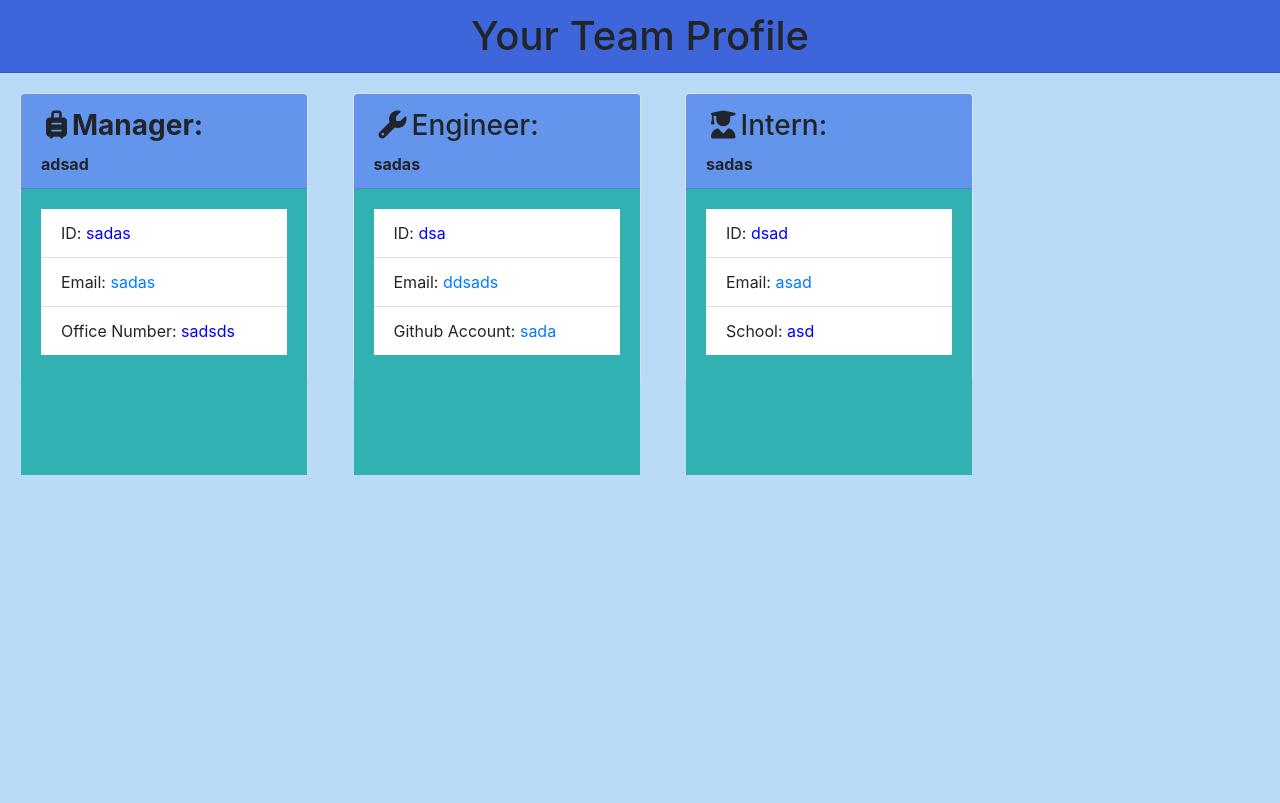
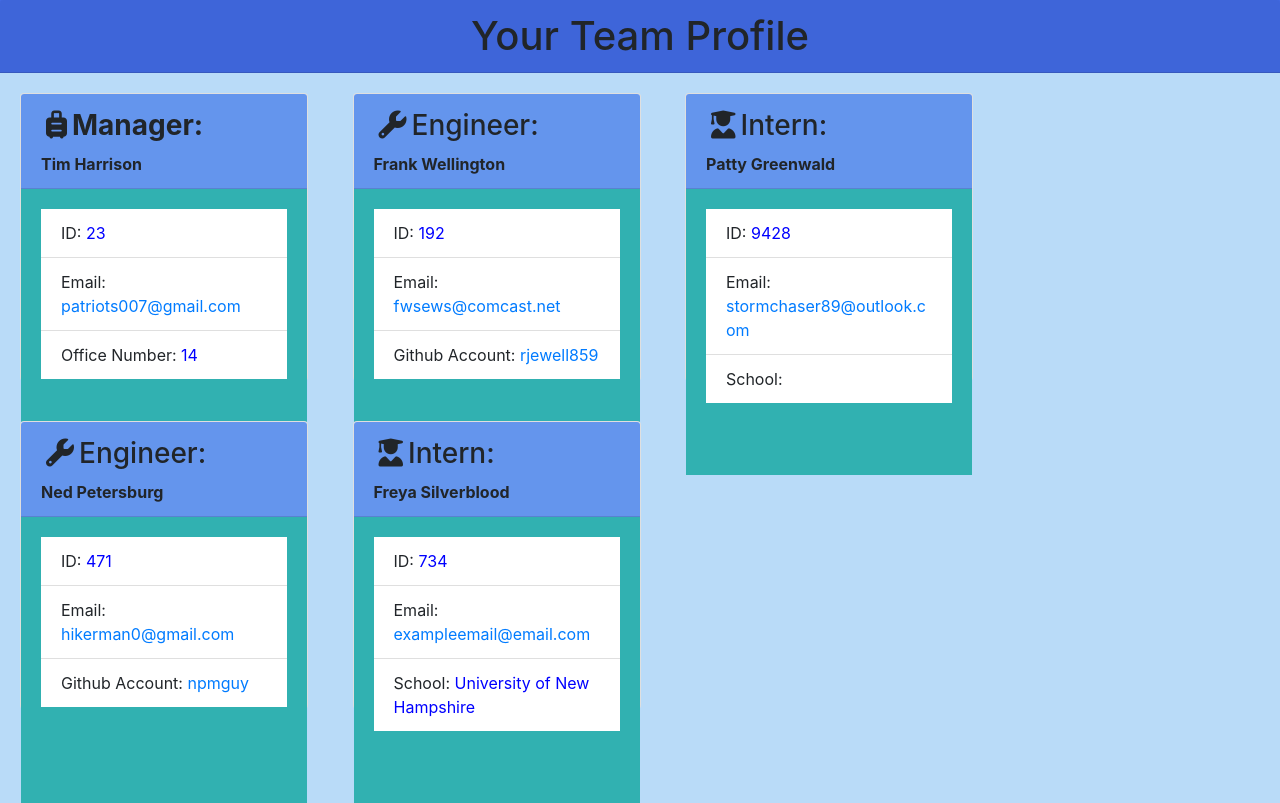
Before and after one commit to Rjewell859/team-profile-generator, a website: page dist/index.html in a window 1280 px wide. Drawn offline with nearby package versions, Linux system fonts and the light colour scheme.

Commit message:
Adding sample HTML to Repo

```diff
--- a/dist/index.html
+++ b/dist/index.html
@@ -19,39 +19,65 @@
     <div class="card" style="width: 18rem; height: 18rem; margin: 20px;display:inline-block;">
     <div class="card-header" style = 'background-color:cornflowerblue'>
     <h3 style='font-weight:bold;'><i class="fas fa-suitcase-rolling"style="margin:5px;"></i>Manager:</h3>
-    <span style='font-weight:bold;'>adsad</span>
+    <span style='font-weight:bold;'>Tim Harrison</span>
   </div>
   <div class="card-body" style = 'background-color:rgb(49, 177, 177); height:100%;'>
   <ul class="list-group list-group-flush"style = 'background-color:aliceblue'>
-    <li class="list-group-item">ID: <span style = 'color:blue;'>sadas</span</li>
-    <li class="list-group-item">Email: <a href = "mailto:sadas">sadas</a></li>
-    <li class="list-group-item">Office Number: <span style = 'color:blue;'>sadsds</span></li>
+    <li class="list-group-item">ID: <span style = 'color:blue;'>23</span</li>
+    <li class="list-group-item">Email: <a href = "mailto:patriots007@gmail.com">patriots007@gmail.com</a></li>
+    <li class="list-group-item">Office Number: <span style = 'color:blue;'>14</span></li>
   </ul>
   </div>
 </div>
     <div class="card" style="width: 18rem; height: 18rem; margin: 20px;display:inline-block;">
     <div class="card-header" style = 'background-color:cornflowerblue'>
     <h3><i class="fas fa-wrench"style="margin:5px;"></i>Engineer:</h3>
-    <span style='font-weight:bold;'>sadas</span>
+    <span style='font-weight:bold;'>Frank Wellington</span>
   </div>
   <div class="card-body" style = 'background-color:rgb(49, 177, 177); height:100%;'>
   <ul class="list-group list-group-flush" style = 'background-color:aliceblue'>
-    <li class="list-group-item">ID: <span style = 'color:blue;'>dsa</span></li>
-    <li class="list-group-item">Email: <a href = "mailto:ddsads">ddsads</a></span></li>
-    <li class="list-group-item">Github Account: <a href = 'https://github.com/sada'>sada</a></span></li>
+    <li class="list-group-item">ID: <span style = 'color:blue;'>192</span></li>
+    <li class="list-group-item">Email: <a href = "mailto:fwsews@comcast.net">fwsews@comcast.net</a></span></li>
+    <li class="list-group-item">Github Account: <a href = 'https://github.com/rjewell859'>rjewell859</a></span></li>
   </ul>
   </div>
 </div>
     <div class="card" style="width: 18rem; height: 18rem; margin: 20px;display:inline-block;">
     <div class="card-header" style = 'background-color:cornflowerblue'>
     <h3><i class="fas fa-user-graduate"style="margin:5px;"></i>Intern:</h3>
-    <span style='font-weight:bold;'>sadas</span>
+    <span style='font-weight:bold;'>Patty Greenwald</span>
   </div>
   <div class="card-body" style = 'background-color:rgb(49, 177, 177); height:100%;'>
   <ul class="list-group list-group-flush" style = 'background-color:aliceblue'>
-    <li class="list-group-item">ID: <span style = 'color:blue;'>dsad</span></li>
-    <li class="list-group-item">Email: <a href="mailto:asad">asad</a></li>
-    <li class="list-group-item">School: <span style = 'color:blue;'>asd</span></li>
+    <li class="list-group-item">ID: <span style = 'color:blue;'>9428</span></li>
+    <li class="list-group-item">Email: <a href="mailto:stormchaser89@outlook.com">stormchaser89@outlook.com</a></li>
+    <li class="list-group-item">School: <span style = 'color:blue;'></span></li>
+  </ul>
+  </div>
+</div>
+    <div class="card" style="width: 18rem; height: 18rem; margin: 20px;display:inline-block;">
+    <div class="card-header" style = 'background-color:cornflowerblue'>
+    <h3><i class="fas fa-wrench"style="margin:5px;"></i>Engineer:</h3>
+    <span style='font-weight:bold;'>Ned Petersburg</span>
+  </div>
+  <div class="card-body" style = 'background-color:rgb(49, 177, 177); height:100%;'>
+  <ul class="list-group list-group-flush" style = 'background-color:aliceblue'>
+    <li class="list-group-item">ID: <span style = 'color:blue;'>471</span></li>
+    <li class="list-group-item">Email: <a href = "mailto:hikerman0@gmail.com">hikerman0@gmail.com</a></span></li>
+    <li class="list-group-item">Github Account: <a href = 'https://github.com/npmguy'>npmguy</a></span></li>
+  </ul>
+  </div>
+</div>
+    <div class="card" style="width: 18rem; height: 18rem; margin: 20px;display:inline-block;">
+    <div class="card-header" style = 'background-color:cornflowerblue'>
+    <h3><i class="fas fa-user-graduate"style="margin:5px;"></i>Intern:</h3>
+    <span style='font-weight:bold;'>Freya Silverblood</span>
+  </div>
+  <div class="card-body" style = 'background-color:rgb(49, 177, 177); height:100%;'>
+  <ul class="list-group list-group-flush" style = 'background-color:aliceblue'>
+    <li class="list-group-item">ID: <span style = 'color:blue;'>734</span></li>
+    <li class="list-group-item">Email: <a href="mailto:exampleemail@email.com">exampleemail@email.com</a></li>
+    <li class="list-group-item">School: <span style = 'color:blue;'>University of New Hampshire</span></li>
   </ul>
   </div>
 </div>
```
